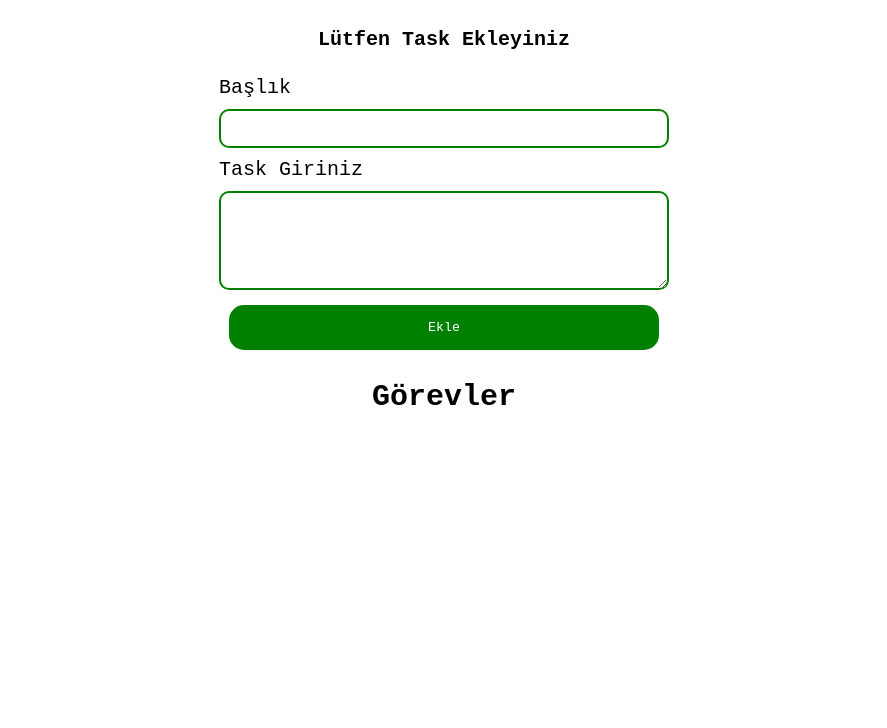
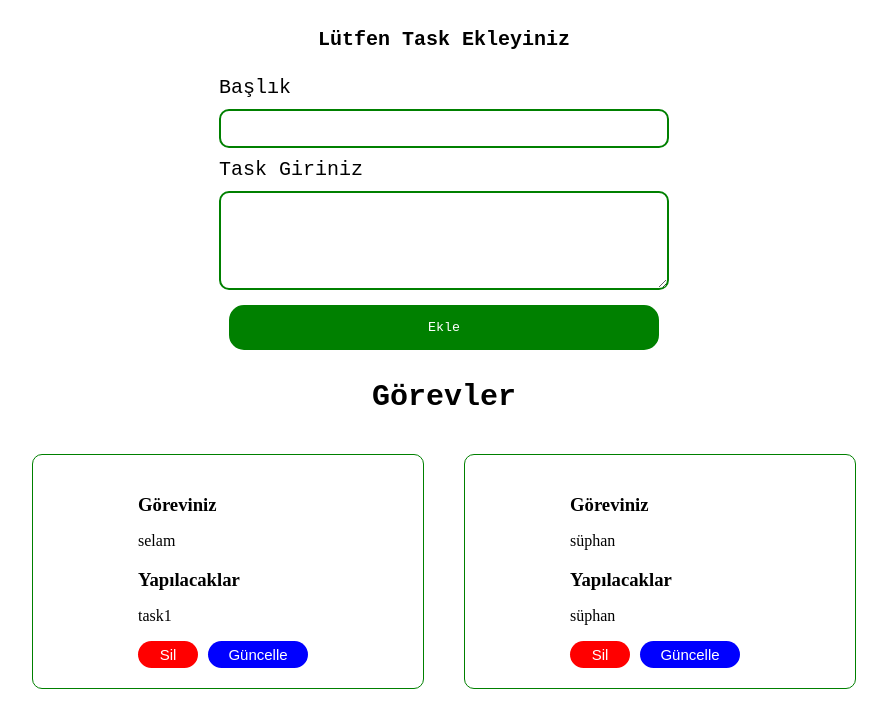
Before and after one commit to 0Suphan0/jira-app, a React (Vite) app: page / in a window 1280 px wide. Shown: the top 728 px of the page, without its empty margins (196-1083 px from the left). Built offline with nearby package versions, Linux system fonts and the light colour scheme; data requests are answered from the project's data file.

Commit message:
Project complated  after useEffect implementation

```diff
--- a/db.json
+++ b/db.json
@@ -1,5 +1,14 @@
 {
-    "tasks" : [
-
-    ]
+  "tasks": [
+    {
+      "id": "9ed3",
+      "title": "selam",
+      "description": "task1"
+    },
+    {
+      "title": "süphan",
+      "description": "süphan",
+      "id": "e2d1"
+    }
+  ]
 }
--- a/src/App.jsx
+++ b/src/App.jsx
@@ -1,20 +1,26 @@
-import { useState } from 'react'
+import { useEffect, useState } from 'react'
 import './App.css'
 import TaskCreate from './components/TaskCreate'
 import TaskList from './components/TaskList'
+import axios from 'axios';
 
 function App() {
 
  const [tasks, setTasks] = useState([])
 
- const createTask = (title,description) =>{
+ const createTask = async (title,description) =>{
+
+  const response = await axios.post("http://localhost:3000/tasks",{
+    title:title,
+    description:description
+  });
+
+
+  console.log(response)
 
   const createdTask=[
-    ...tasks,{
-      id:Math.round(Math.random()*9999),
-      title:title,
-      description:description
-    }
+    ...tasks,
+    response.data
   ]
 
   setTasks(createdTask);
@@ -23,7 +29,19 @@ function App() {
 
  }
 
- const deleteByTaskId = (id) => {
+ useEffect(()=>{
+  fetchTasks();
+ },[])
+
+ const fetchTasks = async () =>{
+
+  const response = await axios.get("http://localhost:3000/tasks");
+  setTasks(response.data);
+
+}
+
+ const deleteByTaskId = async (id) => {
+    await axios.delete(`http://localhost:3000/tasks/${id}`)
    const afterDeletion=tasks.filter((task)=>{
     return task.id !==id;
    })
@@ -31,7 +49,12 @@ function App() {
    setTasks(afterDeletion);
  }
 
- const editTaskById = (id,updatedTitle,updatedTaskDesc) => {
+ const editTaskById = async(id,updatedTitle,updatedTaskDesc) => {
+
+  await axios.put(`http://localhost:3000/tasks/${id}`,{
+    title:updatedTitle,
+    description:updatedTaskDesc
+  })
 
   const updatedTask=tasks.map((task)=>{
 
```
